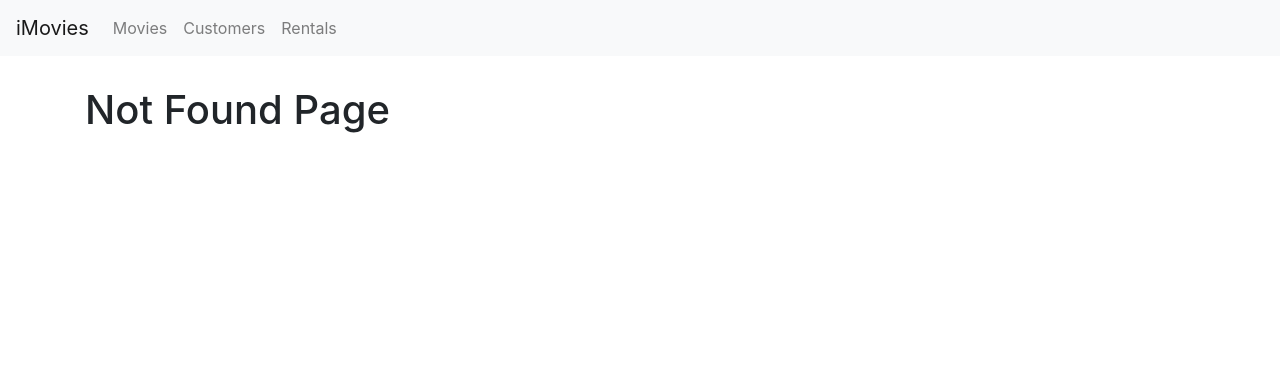
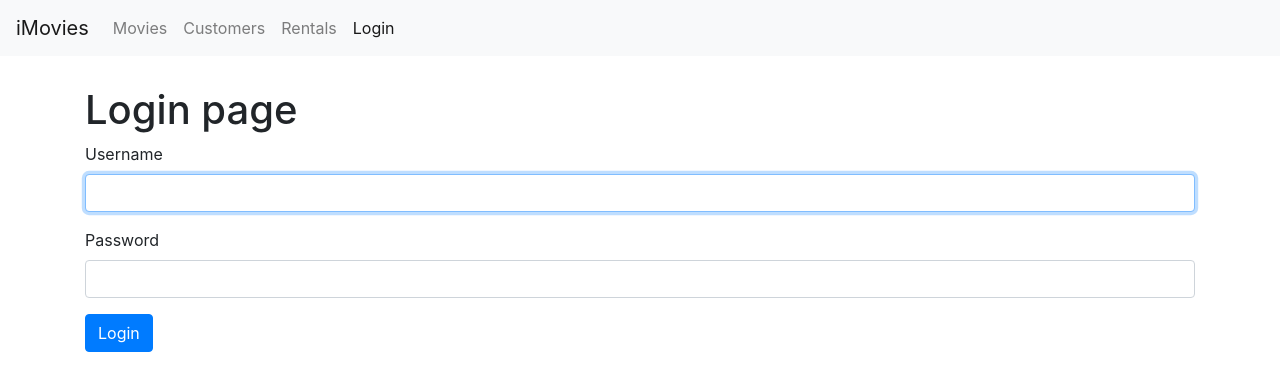
Before and after one commit to Nejo12/iMovies, a React (Create React App) app: page /login in a window 1280 px wide. Before the commit this address led to /not-found. Shown: the top 390 px of the page. Built offline with nearby package versions, Linux system fonts and the light colour scheme.

Commit message:
initializing Form

```diff
--- a/src/App.js
+++ b/src/App.js
@@ -6,6 +6,7 @@
 import Rentals from "./components/rentals";
 import NotFound from "./components/notFound";
 import MovieForm from "./components/movieForm";
+import LoginForm from "./components/loginForm";
 import "./App.css";
 
 class App extends Component {
@@ -15,6 +16,7 @@
         <NavBar />
         <main className="container">
           <Switch>
+            <Route path="/login" component={LoginForm} />
             <Route path="/movies/:id" component={MovieForm} />
             <Route path="/movies" component={Movies} />
             <Route path="/customers" component={Customers} />
--- a/src/components/common/pagination.jsx
+++ b/src/components/common/pagination.jsx
@@ -15,9 +15,9 @@
             key={page}
             className={page === currentPage ? "page-item active" : "page-item"}
           >
-            <a className="page-link" onClick={() => onPageChange(page)}>
+            <button onClick={() => onPageChange(page)} className="page-link">
               {page}
-            </a>
+            </button>
           </li>
         ))}
       </ul>
--- /dev/null
+++ b/src/components/loginForm.jsx
@@ -0,0 +1,56 @@
+import React, { Component } from "react";
+
+class LoginForm extends Component {
+  state = {
+    account: { username: "", password: "" }
+  };
+
+  handleSubmit = e => {
+    e.preventDefault();
+    // const username = this.username.current.value;
+    console.log("submitted");
+  };
+
+  handleChange = ({ currentTarget: input }) => {
+    const account = { ...this.state.account };
+    account[input.name] = input.value;
+    this.setState({ account });
+  };
+
+  render() {
+    return (
+      <div>
+        <h1>Login page</h1>
+        <form onClick={this.handleSubmit}>
+          <div className="form-group">
+            <label htmlFor="username">Username</label>
+            <input
+              value={this.state.account.username}
+              onChange={this.handleChange}
+              name="username"
+              autoFocus
+              ref={this.username}
+              id="username"
+              type="text"
+              className="form-control"
+            />
+          </div>
+          <div className="form-group">
+            <label htmlFor="password">Password</label>
+            <input
+              value={this.state.account.password}
+              onChange={this.handleChange}
+              name="password"
+              id="password"
+              type="text"
+              className="form-control"
+            />
+          </div>
+          <button className="btn btn-primary">Login</button>
+        </form>
+      </div>
+    );
+  }
+}
+
+export default LoginForm;
--- a/src/components/navBar.jsx
+++ b/src/components/navBar.jsx
@@ -29,50 +29,12 @@
           <NavLink className="nav-item nav-link" to="/rentals">
             Rentals
           </NavLink>
+          <NavLink className="nav-item nav-link" to="/login">
+            Login
+          </NavLink>
         </div>
       </div>
     </nav>
-
-    // <nav className="navbar navbar-expand-lg navbar-light bg-light">
-    //   <Link className="navbar-brand" to="/movies">
-    //     Navbar
-    //   </Link>
-    //   <button
-    //     className="navbar-toggler"
-    //     type="button"
-    //     data-toggle="collapse"
-    //     data-target="#navbarNavAltMarkup"
-    //     aria-controls="navbarNavAltMarkup"
-    //     aria-expanded="false"
-    //     aria-label="Toggle navigation"
-    //   >
-    //     <span className="navbar-toggler-icon" />
-    //   </button>
-    //   <div className="collapse navbar-collapse" id="navbarNavAltMarkup">
-    //     <ul className="navbar-nav">
-    //       <li className="nav-item">
-    //         <NavLink className="nav-link" to="/movies">
-    //           Movies <span className="sr-only">(current)</span>
-    //         </NavLink>
-    //       </li>
-    //       <li className="nav-item">
-    //         <NavLink className="nav-link" to="/customers">
-    //           Customers
-    //         </NavLink>
-    //       </li>
-    //       <li className="nav-item">
-    //         <NavLink className="nav-link" to="/rentals">
-    //           Rentals
-    //         </NavLink>
-    //       </li>
-    //     </ul>
-    //   </div>
-    // </nav>
-    // <div className="navbar navbar-light bg-light" style={{ marginBottom: 30 }}>
-    //   <Link to="" className="navbar-brand mb-0 h1">
-    //     iMovies
-    //   </Link>
-    // </div>
   );
 };
 
```
